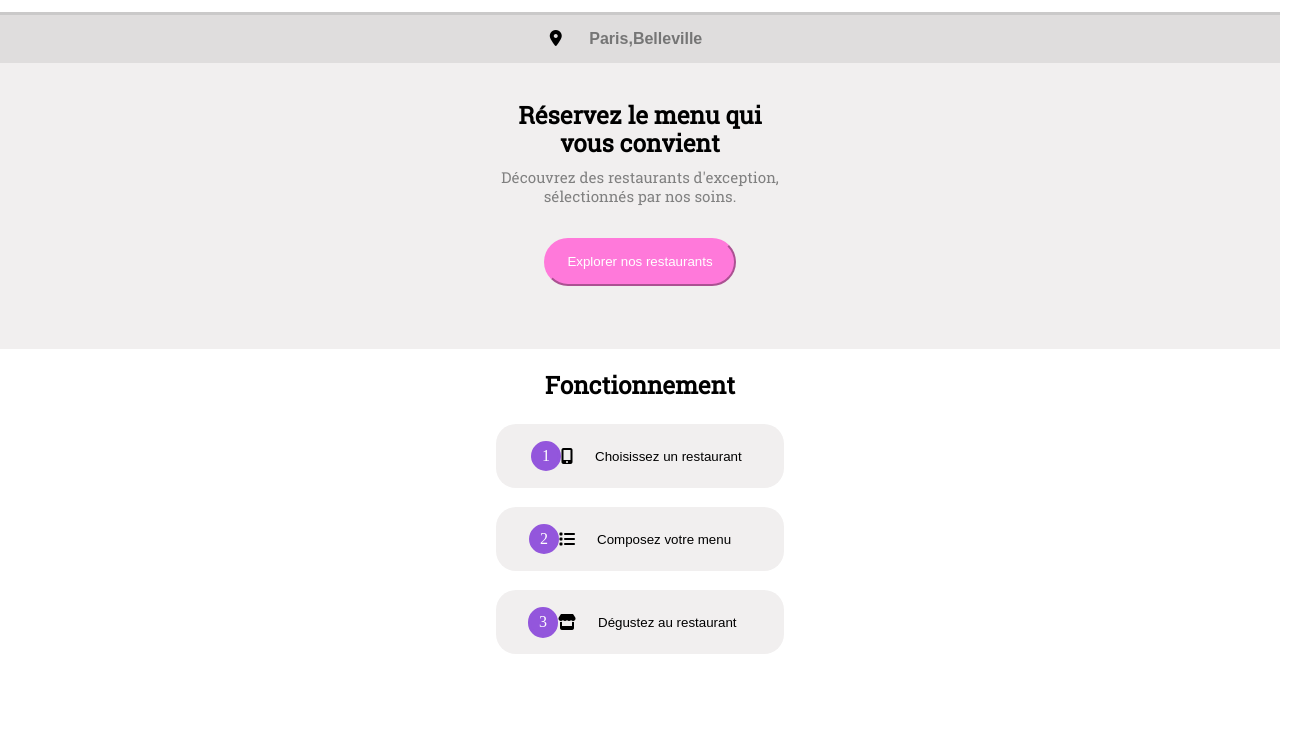
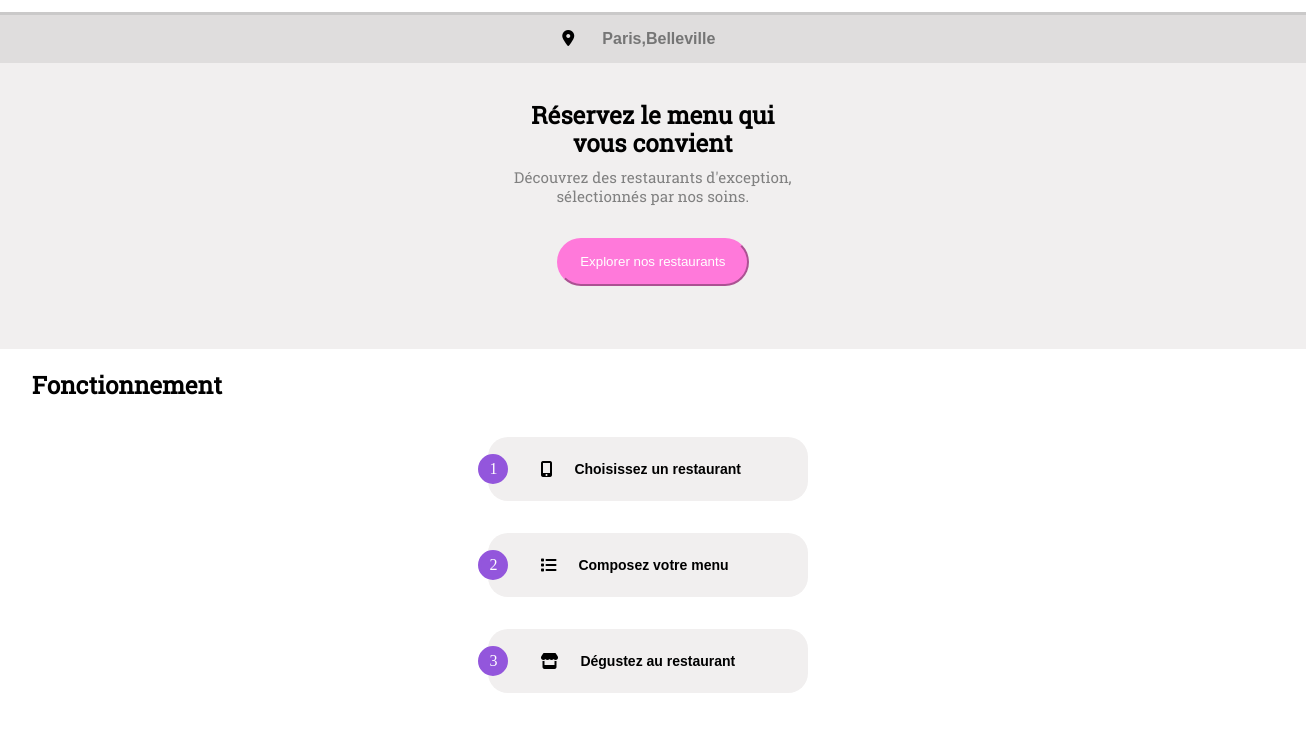
Before and after one commit to JuliusMinus/PetitJulien_P3_08092021, a website: page public/index.html in a window 1280 px wide. Shown: the part 51-782 px from the top of the page, 1312 px wide, since content can reach past the window. Drawn offline with Linux system fonts and the light colour scheme.

Commit message:
Page d'acceuil-Modifs 1

```diff
--- a/public/index.html
+++ b/public/index.html
@@ -25,8 +25,8 @@
     </div>
 
 
-    <h2 class="1ere-ligne">Réservez le menu qui</h2>
-    <h2 class="2eme-ligne">vous convient</h2>
+    <h2>Réservez le menu qui</h2>
+    <h2>vous convient</h2>
     <p>Découvrez des restaurants d'exception,</p>
     <a>sélectionnés par nos soins.</a>
 
@@ -60,6 +60,18 @@
   </div>
 
 
+    <div class="Cartes-restaurants">
+      <h2 class="Restaurants"></h2>
+
+
+    </div>
+
+
+
+
+
+
+
 
 
 
--- a/public/sass/pages/_project.scss
+++ b/public/sass/pages/_project.scss
@@ -29,9 +29,11 @@ padding-left: 5rem;
   align-content: center;
   justify-content: center;
   background-color: $color-quarternary;
+  width: 102%;
   height: 17rem;
   padding-bottom: 4rem;
 }
+
 .Reservation h2 {
   display: flex;
   justify-content: center;
@@ -64,13 +66,20 @@ padding-left: 5rem;
   align-content: center;
 }
 
+.Fonctionnement h2 {
+  display: flex;
+  width: 100%;
+  margin-left: 5%;
+}
+
 .Fonctionnement a {
   color: white;
   border: $color-primary solid;
   background-color: $color-primary;
-  display: inline-block;
   padding: 0.2rem 0.5rem 0.2rem 0.5rem;
   border-radius: 70px;
+  margin-right: 5rem;
+  margin-left: -0.6rem;
 }
 
 .Fonctionnement input {
@@ -78,19 +87,22 @@ padding-left: 5rem;
   background-color: $color-quarternary;
   padding-right: 6rem;
   width: 12rem;
-  margin-left: 1rem;
+  margin-left: -1rem;
+  font-size: 14px;
+  font-weight: bold;
 }
 
 .Fonctionnement p {
   background-color: $color-quarternary;
   border-radius: 20px;
-  width: 16rem;
+  width: 20rem;
   height: 4rem;
   display: flex;
-  justify-content: center;
   align-items: center;
-  margin-left: 3rem;
-  margin-right: 3rem;
-  padding-left: 2rem;
-  margin-top: 0.2rem;
+  margin-left: 1rem;
 }
+
+.Fonctionnement i {
+  margin-right: 2rem;
+  margin-left: -3rem;
+}
```
Also changed, not shown: public/main.css, 1 other file. Lines whose indentation alone changed are shown as unchanged.
